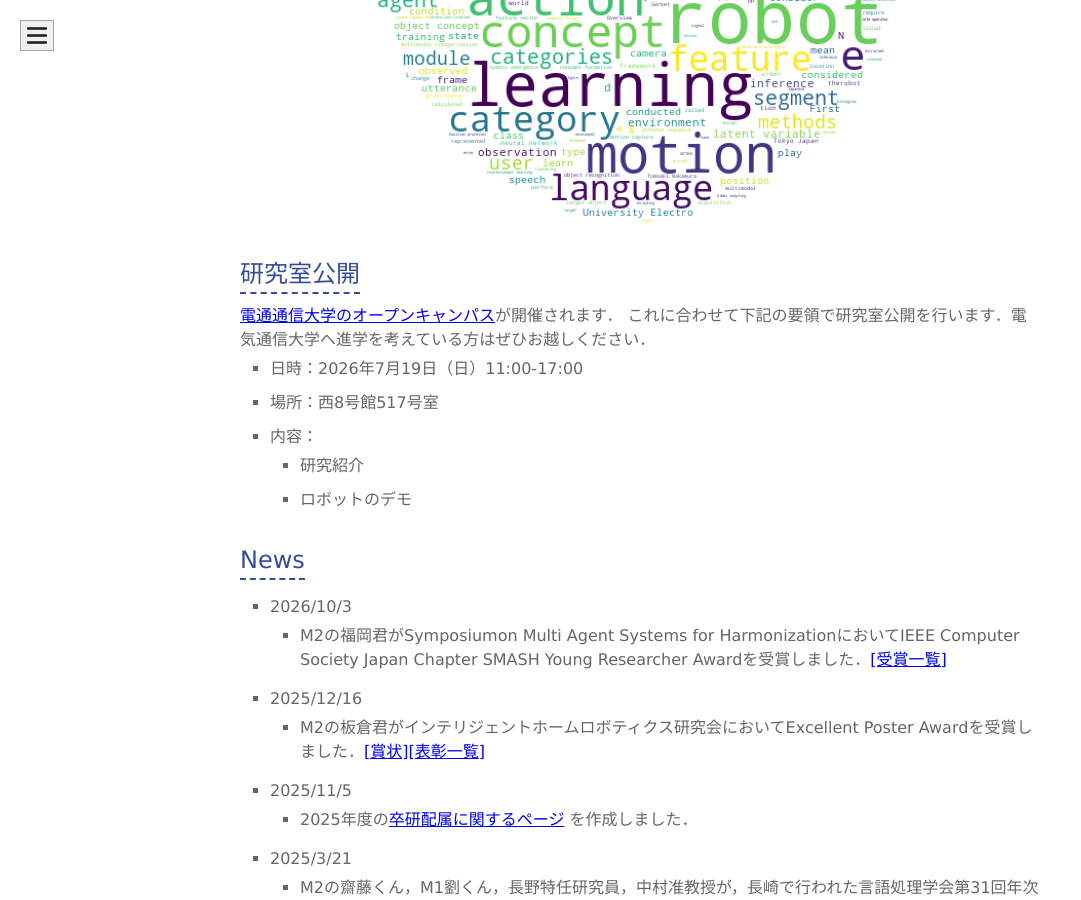
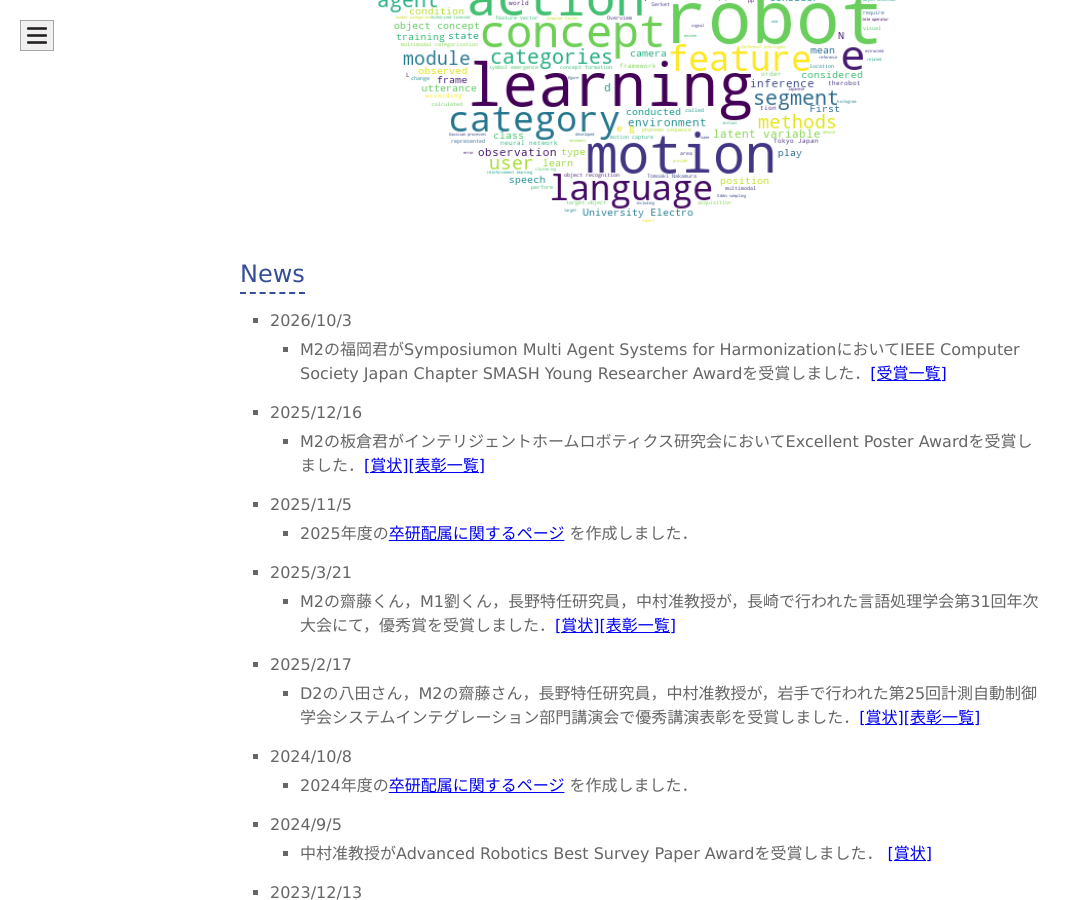
Before and after one commit to naka-lab/naka-lab.github.io, a Jekyll site: the page built from index.md, in a window 1280 px wide and 900 px high, scrolled down 1022 px. Shown: the whole window, without its empty margins (0-1081 px from the left). Built offline with Jekyll 4.4.1, drawn with Linux system fonts in a browser that asks for light colours; our own code applies the rules of GitHub Pages for plain Markdown files.

Commit message:
Update index.md

```diff
--- a/index.md
+++ b/index.md
@@ -9,15 +9,6 @@ layout: default
 
 ![word cloud](word_cloud.png)
 
-## 研究室公開
-[電通通信大学のオープンキャンパス](https://www.uec.ac.jp/education/undergraduate/event/opencampus.html)が開催されます．
-これに合わせて下記の要領で研究室公開を行います．電気通信大学へ進学を考えている方はぜひお越しください．
-
-- 日時：2026年7月19日（日）11:00-17:00
-- 場所：西8号館517号室
-- 内容：
-  - 研究紹介
-  - ロボットのデモ
 
 ## News
 * 2026/10/3
```
